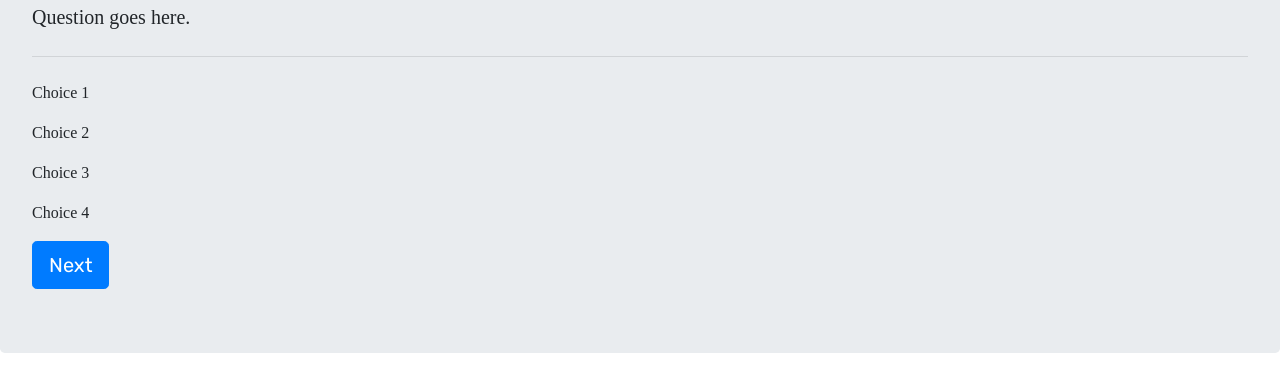
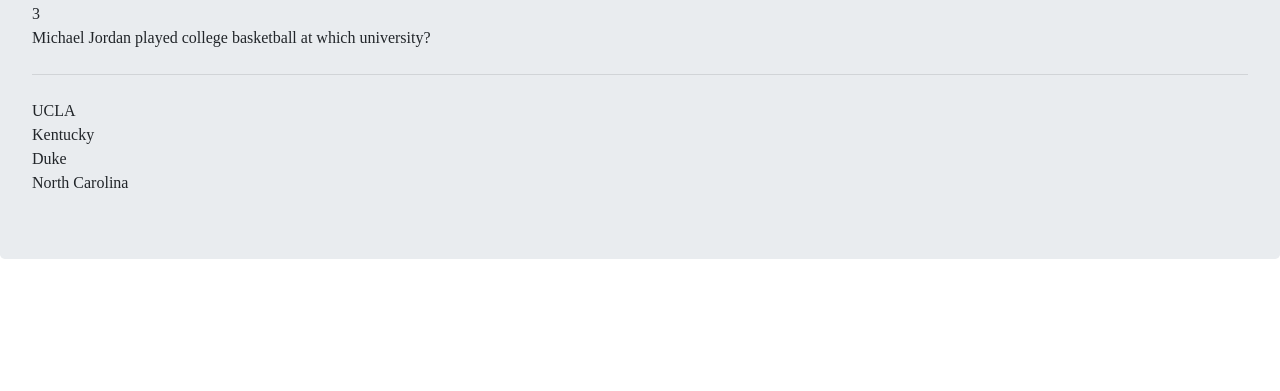
Before and after one commit to jlouie10/TriviaGame, a plain HTML site: page index.html in a window 1280 px wide. Both pictures are taken after a click on the button "Start". Shown: the part 137-528 px from the top of the page. Drawn offline with nearby package versions, Linux system fonts and the light colour scheme; a web font is replaced by a local one.

Commit message:
Added interval timer, questions and choices to display, click event to choices

```diff
--- a/assets/javascript/app.js
+++ b/assets/javascript/app.js
@@ -1,7 +1,13 @@
 $(document).ready(function () {
+  var player;
+  var computer;
+
   var game = {
     status: "start", // start, question, answer, game over
     action: "",
+    time: 5,
+    remaining: 5,
+    guess: 0,
     summary: {
       total: 0,
       correct: 0,
@@ -11,106 +17,80 @@ $(document).ready(function () {
   };
 
   var display = { // Question to TAs: How would one go about simplifying this object, since function calls need to be synchronous with the timer
-    initialize: function() {
+    initialize: function () {
       $("#start").addClass("hide");
       $("#question").addClass("hide");
       $("#answer").addClass("hide");
       $("#game-over").addClass("hide");
     },
-    start: function() {
+    start: function () {
       this.initialize();
       $("#start").removeClass("hide");
     },
-    question: function() {
+    question: function (text, array) {
+      // this.initialize();
+
+      // Fix for scope change
+      $("#start").addClass("hide");
+      $("#answer").addClass("hide");
+      $("#game-over").addClass("hide");
+
+      $("#question").removeClass("hide");
+      var questionDiv = $("<div>");
+      var i;
+
+      questionDiv.text(text);
+      $("#question-container").html(questionDiv)
+
+      for (i = 0; i < array.length; i++) {
+        var choiceDiv = $("<div>");
+
+        choiceDiv.text(array[i])
+        choiceDiv.addClass("choice");
+        choiceDiv.attr("data-value", i);
+
+        $("#choice-container").append(choiceDiv);
+      }
+    },
+    answer: function () {
+      // this.initialize();
+
+      // Fix for scope change
+      $("#start").addClass("hide");
+      $("#question").addClass("hide");
+      $("#game-over").addClass("hide");
+
+      $("#answer").removeClass("hide");
+    },
+    gameOver: function () {
       // this.initialize();
 
       // Fix for scope change
       $("#start").addClass("hide");
       $("#question").addClass("hide");
       $("#answer").addClass("hide");
-      $("#game-over").addClass("hide");
-
-      $("#question").removeClass("hide");
-    },
-    answer: function() {
-      // this.initialize();
-
-      // Fix for scope change
-      $("#start").addClass("hide");
-      $("#question").addClass("hide");
-      $("#answer").addClass("hide");
-      $("#game-over").addClass("hide");
-
-      $("#answer").removeClass("hide");
-    },
-    gameOver: function() {
-      // this.initialize();
-
-      // Fix for scope change
-      $("#start").addClass("hide");
-      $("#question").addClass("hide");
-      $("#answer").addClass("hide");
-      $("#game-over").addClass("hide");
 
       $("#game-over").removeClass("hide");
+    },
+    updateTimer: function (number) {
+      $("#question-timer").html("<span>" + number + "</span>")
     }
   };
 
   var trivia = {
-    version: 1,
-    items: {
-      first: {
-        id: 0,
-        question: "",
-        answer: "",
-        choices: [
-          "Question " + this.id + ", choice a",
-          "Question " + this.id + ", choice b",
-          "Question " + this.id + ", choice c",
-          "Question " + this.id + ", choice d"
-        ],
-        asked: false
-      },
-      second: {
-        id: 1,
-        question: "",
-        answer: "",
-        choices: [
-          "Question " + this.id + ", choice a",
-          "Question " + this.id + ", choice b",
-          "Question " + this.id + ", choice c",
-          "Question " + this.id + ", choice d"
-        ]
-      },
-      third: {
-        id: 2,
-        question: "",
-        answer: "",
-        choices: [
-          "Question " + this.id + ", choice a",
-          "Question " + this.id + ", choice b",
-          "Question " + this.id + ", choice c",
-          "Question " + this.id + ", choice d"
-        ],
-        asked: false
-      },
-      fourth: {
-        id: 3,
-        question: "",
-        answer: "",
-        choices: [
-          "Question " + this.id + ", choice a",
-          "Question " + this.id + ", choice b",
-          "Question " + this.id + ", choice c",
-          "Question " + this.id + ", choice d"
-        ],
-        asked: false
-      },
-    }
+    version: 0,
+    question: "Michael Jordan played college basketball at which university?",
+    choices: [
+      "UCLA",
+      "Kentucky",
+      "Duke",
+      "North Carolina"
+    ]
   };
 
   var timer = {
     question: {
+      number: 5,
       set: 0,
       start: function (newDisplay) {
         this.set = setTimeout(newDisplay, 5000);
@@ -141,14 +121,59 @@ $(document).ready(function () {
   }
 
   $(document).on("click", "#start-btn", start);
+  $(document).on("click", ".choice", choose);
 
   function start() {
     game.action = "start";
-    display.question();
+    display.question(trivia.question, trivia.choices);
+    display.updateTimer(game.remaining); // Initialize the countdown timer
 
     // Start question timer, change display if timer expires
-    timer.question.start(display.answer);
+    // timer.question.start(display.answer);
+
+    run();
 
     hooks.update(game.action);
   }
+
+  function choose() {
+    userGuess = $(this).attr("data-value");
+
+    stop();
+
+    game.action = "guess: " + userGuess;
+    game.remaining = game.time;
+    display.answer();
+
+    hooks.update(game.action);
+  }
+
+  function run() {
+    player = setInterval(countdown, 1000);
+  }
+
+  function stop() {
+    clearInterval(player);
+  }
+
+  function countdown() {
+    game.remaining--;
+
+    if (game.remaining === 0) {
+      stop();
+
+      game.action = "time expired";
+      game.remaining = game.time;
+      display.answer();
+
+      hooks.update(game.action);
+    }
+
+    display.updateTimer(game.remaining);
+  }
+
+  function random() {
+    return 0; //this.pack[Math.floor(Math.random() * this.pack.length)];
+  }
+
 });
--- a/index.html
+++ b/index.html
@@ -42,13 +42,10 @@
 
         <div id="question" class="hide">
             <h1 class="display-4">Question 1</h1>
-            <p class="lead">Question goes here.</p>
+            <div id="question-timer"></div>
+            <div id="question-container"></div>
             <hr class="my-4">
-            <p>Choice 1</p>
-            <p>Choice 2</p>
-            <p>Choice 3</p>
-            <p>Choice 4</p>
-            <a id="question-btn" class="btn btn-primary btn-lg" role="button">Next</a>
+            <div id="choice-container"></div>
         </div>
 
         <div id="answer" class="hide">
```
Also changed, not shown: 1 other file.
